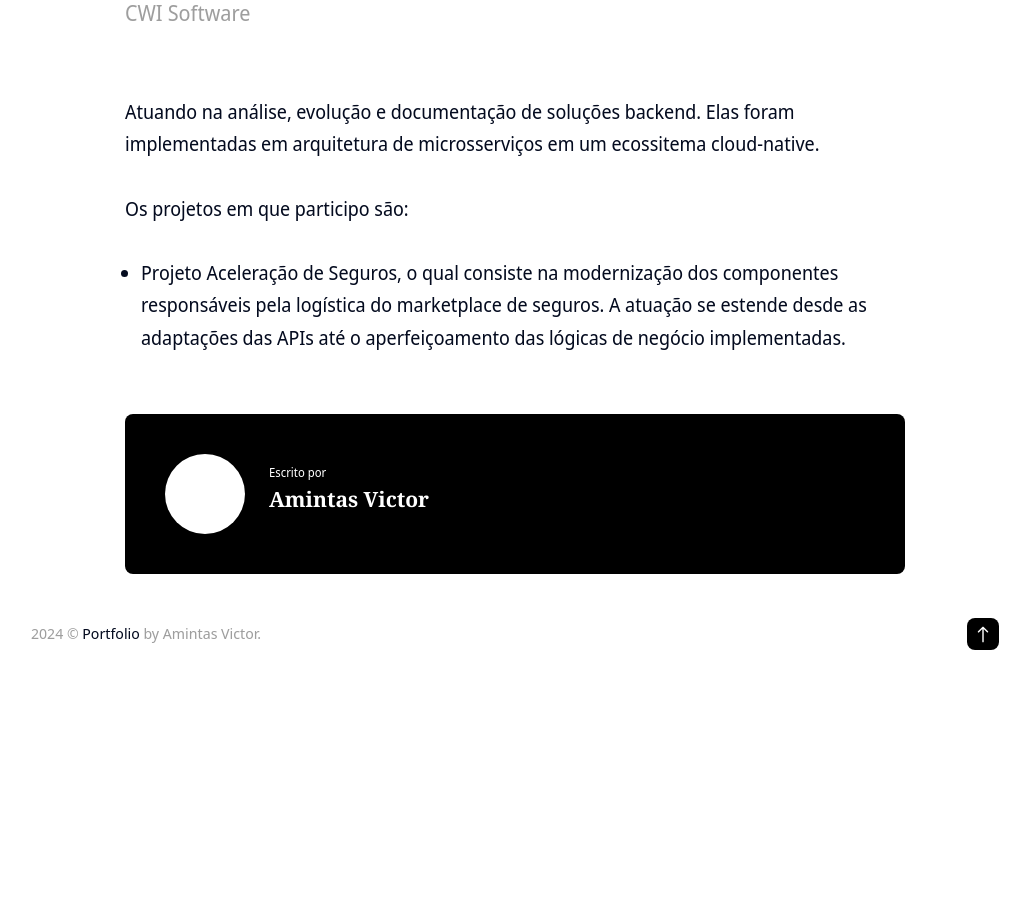
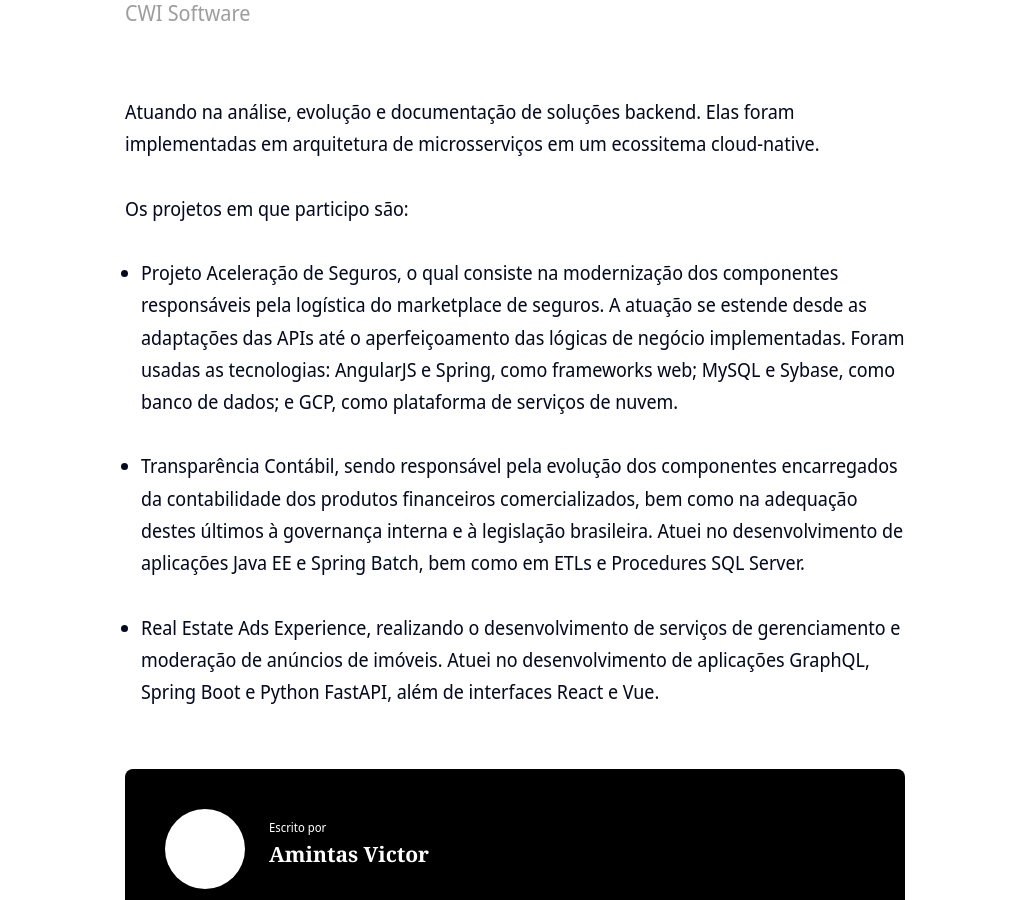
Before and after one commit to amintasvrp/amintasvrp.github.io, a Jekyll site: the page built from _posts/2023-08-07-cwi.markdown, in a window 1280 px wide and 900 px high, scrolled down 835 px. Shown: the whole window, without its empty margins (125-1155 px from the left). Built offline with Jekyll 4.4.1, drawn with Linux system fonts in a browser that asks for light colours; nearby versions of some CDN libraries; before the commit the page ends 1529 px from its top, so only the background shows below that.

Commit message:
update xps in cwi

```diff
--- a/_posts/2023-08-07-cwi.markdown
+++ b/_posts/2023-08-07-cwi.markdown
@@ -12,4 +12,8 @@ Atuando na análise, evolução e documentação de soluções backend. Elas for
 
 Os projetos em que participo são:
 
-- Projeto Aceleração de Seguros, o qual consiste na modernização dos componentes responsáveis pela logística do marketplace de seguros. A atuação se estende desde as adaptações das APIs até o aperfeiçoamento das lógicas de negócio implementadas.
+- Projeto Aceleração de Seguros, o qual consiste na modernização dos componentes responsáveis pela logística do marketplace de seguros. A atuação se estende desde as adaptações das APIs até o aperfeiçoamento das lógicas de negócio implementadas. Foram usadas as tecnologias: AngularJS e Spring, como frameworks web; MySQL e Sybase, como banco de dados; e GCP, como plataforma de serviços de nuvem.
+
+- Transparência Contábil, sendo responsável pela evolução dos componentes encarregados da contabilidade dos produtos financeiros comercializados, bem como na adequação destes últimos à governança interna e à legislação brasileira. Atuei no desenvolvimento de aplicações Java EE e Spring Batch, bem como em ETLs e Procedures SQL Server.
+
+- Real Estate Ads Experience, realizando o desenvolvimento de serviços de gerenciamento e moderação de anúncios de imóveis. Atuei no desenvolvimento de aplicações GraphQL, Spring Boot e Python FastAPI, além de interfaces React e Vue.
```
